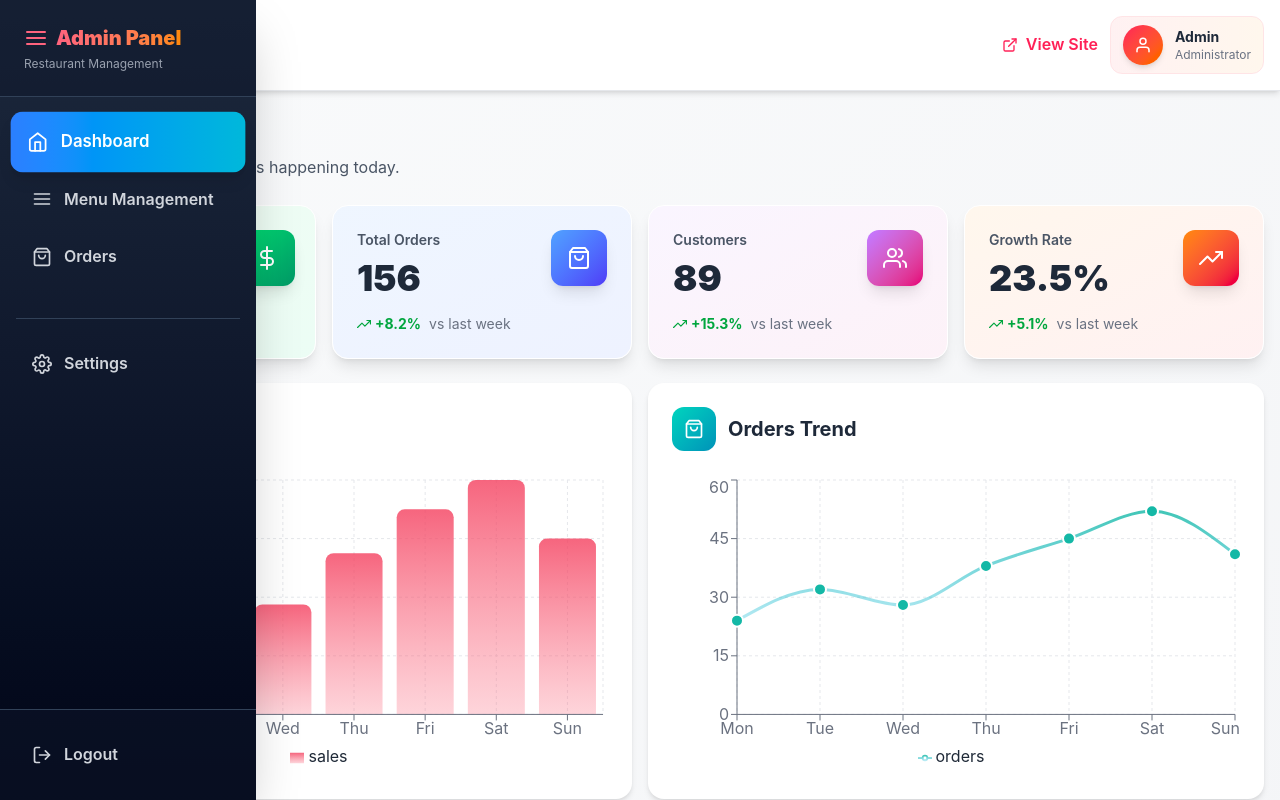
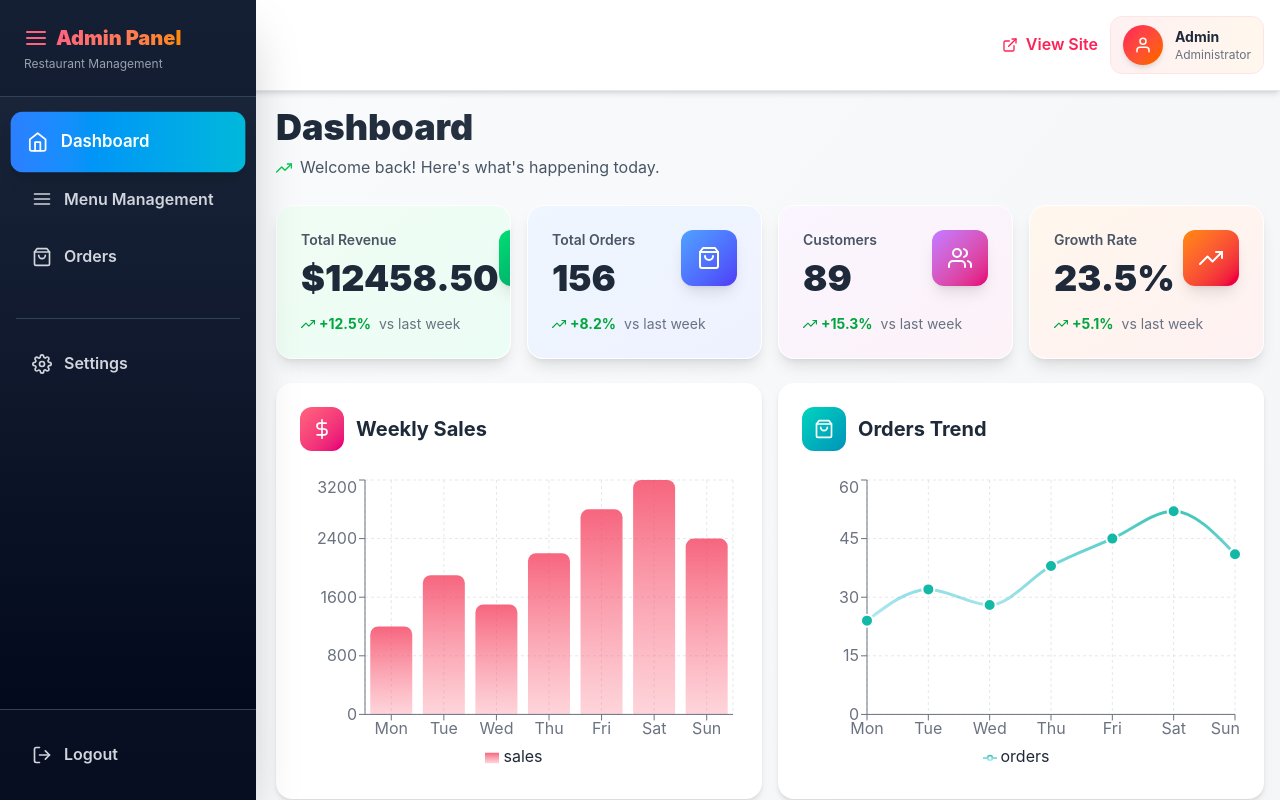
Before and after one commit to SunilBaghel002/Rest_Demo, a React (Vite) app in the folder client/: page /admin/dashboard in a window 1280 px wide. Shown: the top 800 px of the page. Built offline with nearby package versions, Linux system fonts and the light colour scheme.

Commit message:
small changes

```diff
--- a/client/src/index.css
+++ b/client/src/index.css
@@ -275,6 +275,10 @@ body {
 .mx-6 {
   margin-left: 1.5rem;
   margin-right: 1.5rem;
+}
+
+.mx-64{
+  margin-left: 260px;
 }
 
 .my-4 {
--- a/client/src/pages/admin/Dashboard.jsx
+++ b/client/src/pages/admin/Dashboard.jsx
@@ -133,7 +133,7 @@ const Dashboard = () => {
   };
 
   return (
-    <div className="p-4 sm:p-6 lg:p-8 min-h-screen bg-gradient-to-br from-gray-50 to-gray-100">
+    <div className="p-4 sm:p-6 lg:p-8 min-h-screen bg-gradient-to-br from-gray-50 to-gray-100 mx-64">
       {/* Header */}
       <div className="mb-6 sm:mb-8">
         <h1 className="text-3xl sm:text-4xl font-black mb-2 bg-gradient-to-r from-gray-800 to-gray-600 bg-clip-text text-transparent">
```
